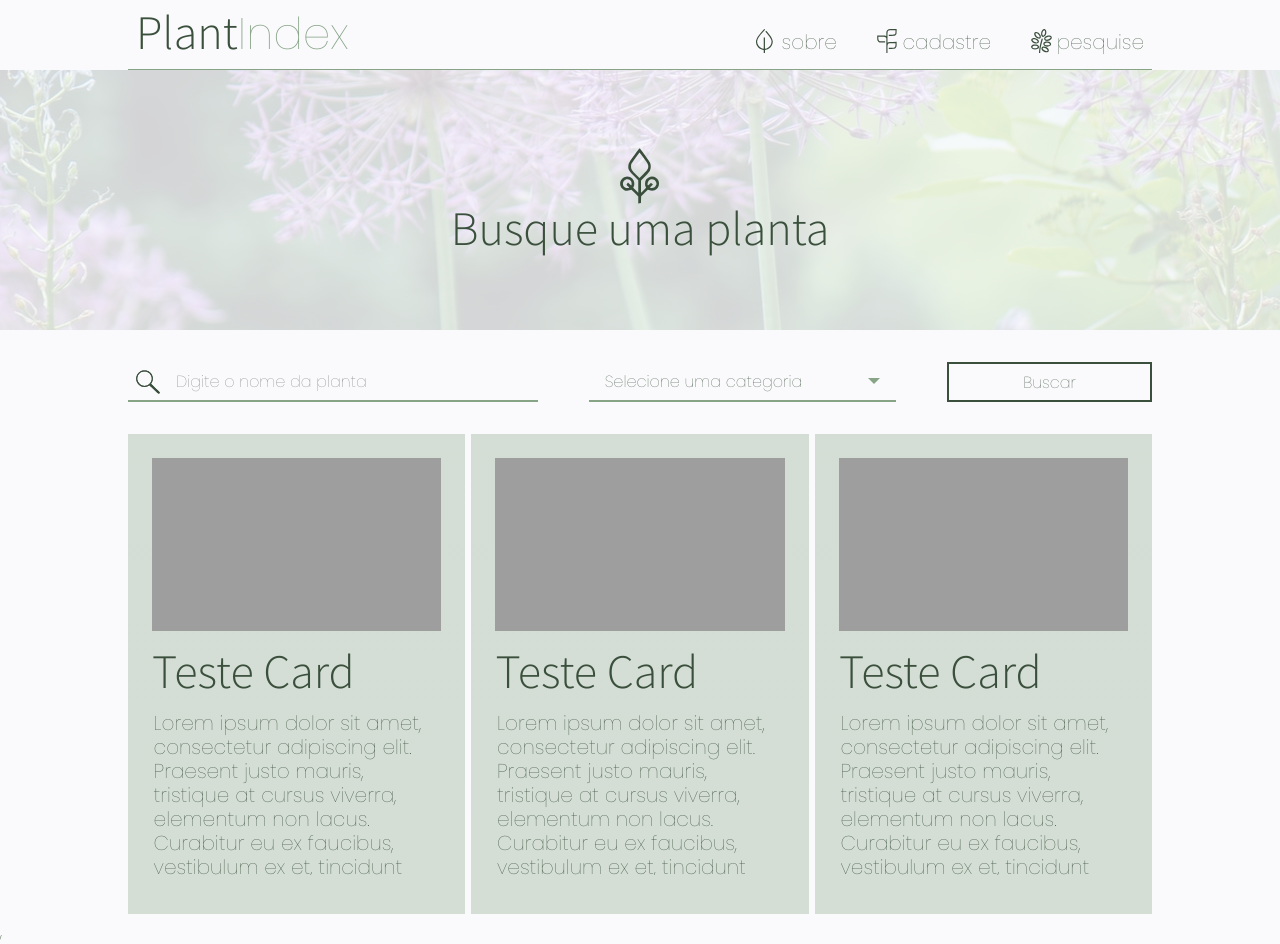
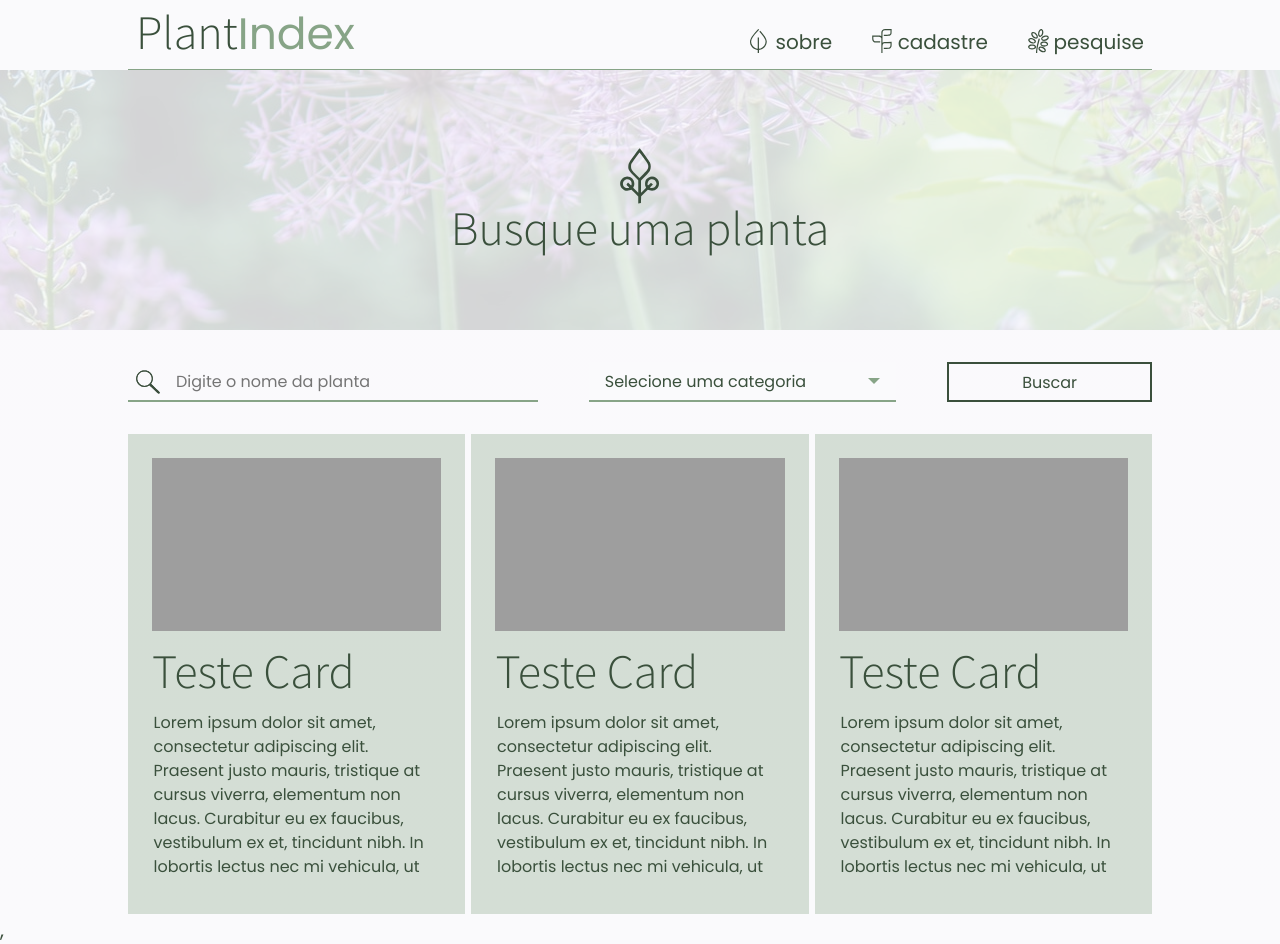
Before and after one commit to alenakano/plantindex-react, a React (Create React App) app: page /search in a window 1280 px wide. Built offline with nearby package versions, Linux system fonts and the light colour scheme.

Commit message:
Fonts and font sizes.

```diff
--- a/public/index.html
+++ b/public/index.html
@@ -10,7 +10,7 @@
     <title>PlantIndex</title>
     <meta charset="UTF-8">
     <link rel="preconnect" href="https://fonts.gstatic.com">
-    <link href="https://fonts.googleapis.com/css2?family=Poppins:ital,wght@0,100,200,300,400&display=swap" rel="stylesheet">
+    <link href="https://fonts.googleapis.com/css2?family=Poppins:wght@100;200;300;400&display=swap" rel="stylesheet">
     <link href="https://fonts.googleapis.com/css2?family=Source+Sans+Pro:wght@100;300;400&display=swap" rel="stylesheet">
   </head>
   <body>
--- a/src/components/base/cardResult/cardResult.scss
+++ b/src/components/base/cardResult/cardResult.scss
@@ -37,6 +37,7 @@
     padding-left: 0.1rem;
     margin-bottom: 0.5rem;
     font-family: $font-family-text;
+    font-size: 1rem;
     font-weight: $font-weight-default;
     line-height: 1.5rem;
     overflow: hidden;
```
